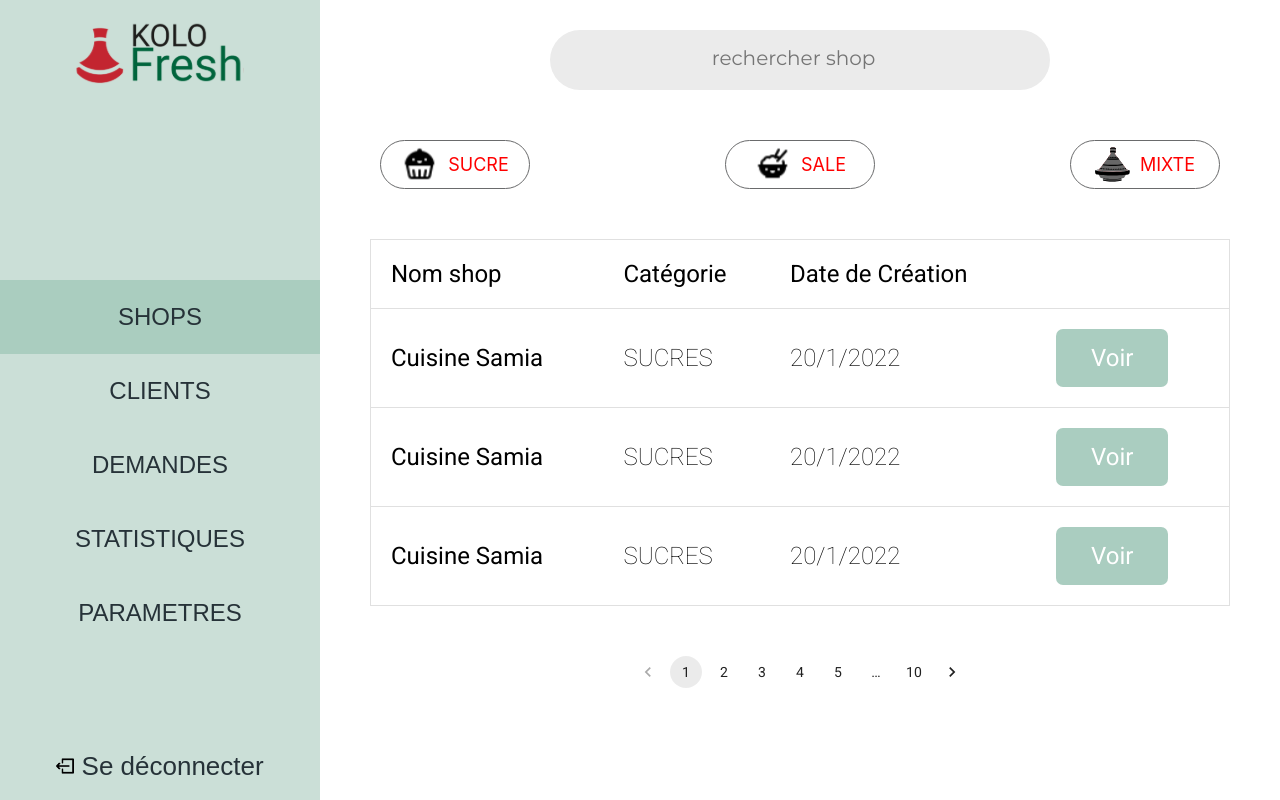
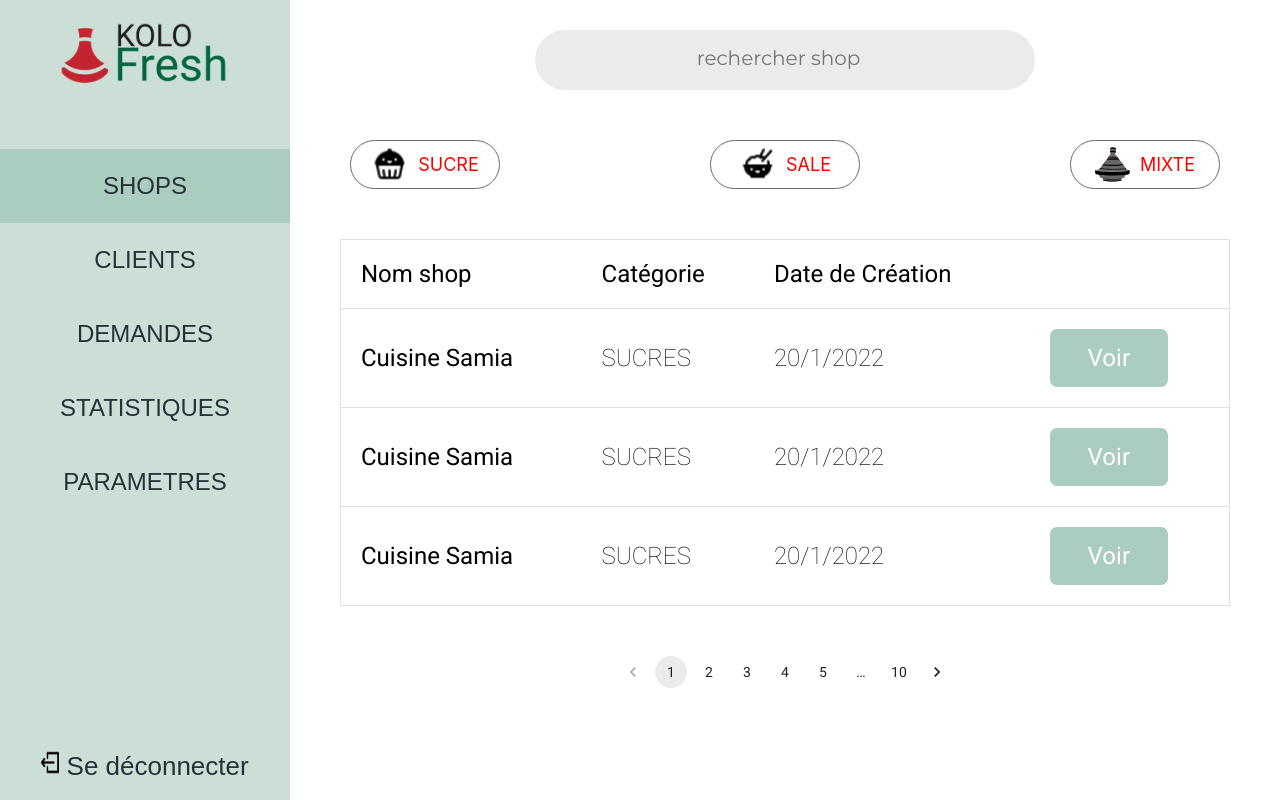
Before and after one commit to othmaneg99/KoloFreshWeb, a Next.js app: page /admin/shops in a window 1280 px wide. Built offline with nearby package versions, Linux system fonts and the light colour scheme; a web font is replaced by a local one.

Commit message:
adding logo

```diff
--- a/components/adminSideBar/adminSideBar.component.jsx
+++ b/components/adminSideBar/adminSideBar.component.jsx
@@ -8,7 +8,7 @@ export default function AdminSideBar() {
       <a href='/' className={st.pagesButtons}>
         <Image src={logo} alt='logo' width='170' />
       </a>
-      <div style={{ paddingTop: '50%', height: '50%' }}>
+      <div style={{ paddingTop: '10%', height: '50%' }}>
         <div className={st.pagesButtonsDiv}>
           <a href='#' className={st.pageButtonActive}>
             SHOPS
@@ -26,8 +26,8 @@ export default function AdminSideBar() {
             PARAMETRES
           </a>
           <a href='#' className={st.signOutBtn}>
-            <Image width={'18px'} height={'18px'} src={logout} />
-            <p style={{ display: 'inline', marginTop: '50px' }}> Se déconnecter </p>
+            <Image width={'18px'} height={'25px'} src={logout} alt='' />
+            <span style={{ display: 'inline', marginTop: '50px' }}> Se déconnecter </span>
           </a>
         </div>
       </div>
--- a/styles/partnerProducts.module.scss
+++ b/styles/partnerProducts.module.scss
@@ -29,9 +29,9 @@
 
 .parentDiv {
   position: 'relative';
-  width:100%;
-  margin-right:30px;
-  margin-left:30px;
+  width: 100%;
+  margin-right: 30px;
+  margin-left: 30px;
   display: flex;
   flex-direction: column;
 }
@@ -90,7 +90,6 @@
   border-radius: 0px;
 
   padding: 18px;
-
 }
 
 .pageButtonActive {
@@ -109,7 +108,6 @@
 }
 
 .pagesButtonsDiv {
-
   font-family: Arial, Helvetica, sans-serif;
   font-size: 23px;
   font-style: normal;
@@ -131,7 +129,7 @@
 }
 
 .sideBar {
-  width: 25%;
+  width: 290px;
 
   height: 100vh;
 
@@ -167,7 +165,6 @@
 }
 
 .searchDiv {
-
   font-size: 34px;
 }
 
@@ -176,7 +173,6 @@
 }
 
 .prodCard {
-
   position: relative;
   height: 160px;
 
@@ -186,13 +182,11 @@
   border-radius: 30px;
 }
 
-
 .prodImgDiv {
   margin: 20px;
 }
 
 .prodName {
-
   font-family: Poppins;
   font-style: normal;
   font-weight: 600;
@@ -201,7 +195,6 @@
 }
 
 .prodDescr {
-
   font-family: Poppins;
   font-style: normal;
   font-weight: normal;
```
